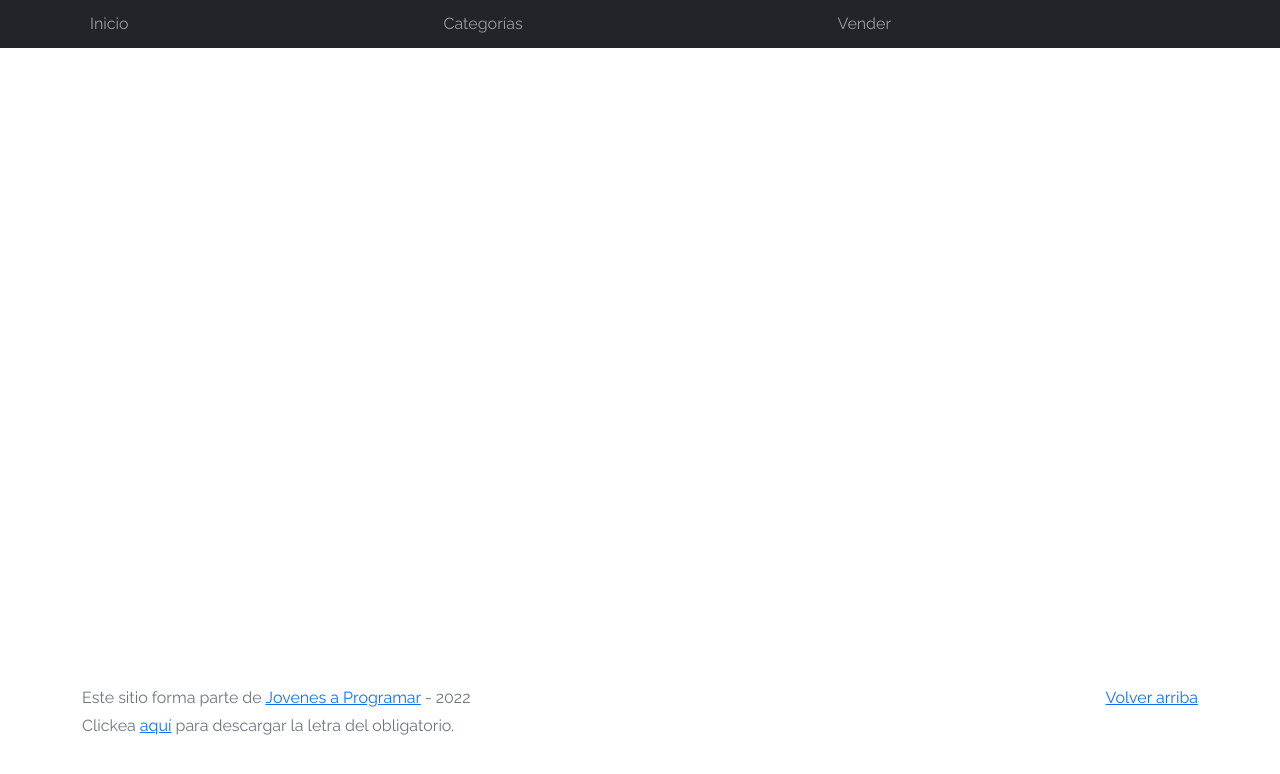
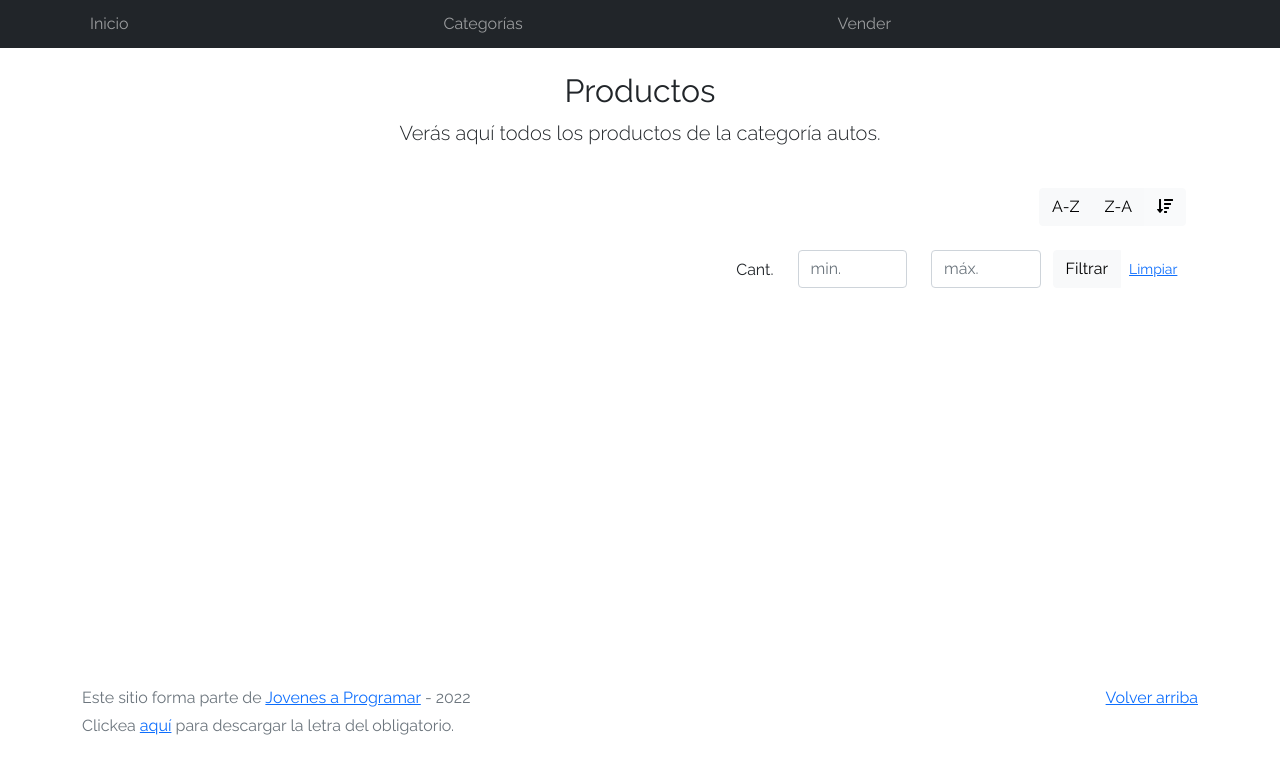
Before and after one commit to fabianayzaguer/PROYECTO, a plain HTML site: page products.html in a window 1280 px wide. Drawn offline with Linux system fonts and the light colour scheme; no server answers.

Commit message:
media Entrega2
Entrega2 sin terminar

```diff
--- a/js/products.js
+++ b/js/products.js
@@ -18,7 +18,7 @@ async function mostrarDatos(){
                         <h4>`+ product.name +` - USD ` + product.cost + `</h4>
                         <p> `+ product.description +`</p>
                         </div>
-                        <small class="text-muted">` + '(en proceso)' + ` vendidos</small>
+                        <small class="text-muted">` + product.soldCount + ` vendidos</small>
                     </div>
 
                 </div>
--- a/products.html
+++ b/products.html
@@ -37,10 +37,47 @@
     </div>
   </nav>
   <main class="pb-5 container">
+    <div class="text-center p-4">
+      <h2>Productos</h2>
+      <p class="lead">Verás aquí todos los productos de la categoría autos.</p>
+    </div>
+
     <div class="container">
-        <div id="productos">
+      <div class="row">
+        <div class="col text-end">
+          <div class="btn-group btn-group-toggle mb-4" data-bs-toggle="buttons">
+            <input type="radio" class="btn-check" name="options" id="sortAsc">
+            <label class="btn btn-light" for="sortAsc">A-Z</label>
+            <input type="radio" class="btn-check" name="options" id="sortDesc">
+            <label class="btn btn-light" for="sortDesc">Z-A</label>
+            <input type="radio" class="btn-check" name="options" id="sortByCount" checked>
+            <label class="btn btn-light" for="sortByCount"><i class="fas fa-sort-amount-down mr-1"></i></label>
+          </div>
+        </div>
+      </div>
+      <div class="row">
+        <div class="col-lg-6 offset-lg-6 col-md-12 mb-1 container">
+          <div class="row container p-0 m-0">
+            <div class="col">
+              <p class="font-weight-normal text-end my-2">Cant.</p>
+            </div>
+            <div class="col">
+              <input class="form-control" type="number" placeholder="min." id="rangeFilterCountMin">
+            </div>
+            <div class="col">
+              <input class="form-control" type="number" placeholder="máx." id="rangeFilterCountMax">
+            </div>
+            <div class="col-3 p-0">
+              <div class="btn-group" role="group">
+                <button class="btn btn-light btn-block" id="rangeFilterCount">Filtrar</button>
+                <button class="btn btn-link btn-sm" id="clearRangeFilter">Limpiar</button>
+              </div>
+            </div>
+          </div>
+        </div>
+      </div>
 
-
+      <div id="productos">
         </div>
     </div>
   </main>
```
Also changed, not shown: home.html (+2 -1 lines), js/index.js (+15 -3 lines), js/login.js (+10 -0 lines).
